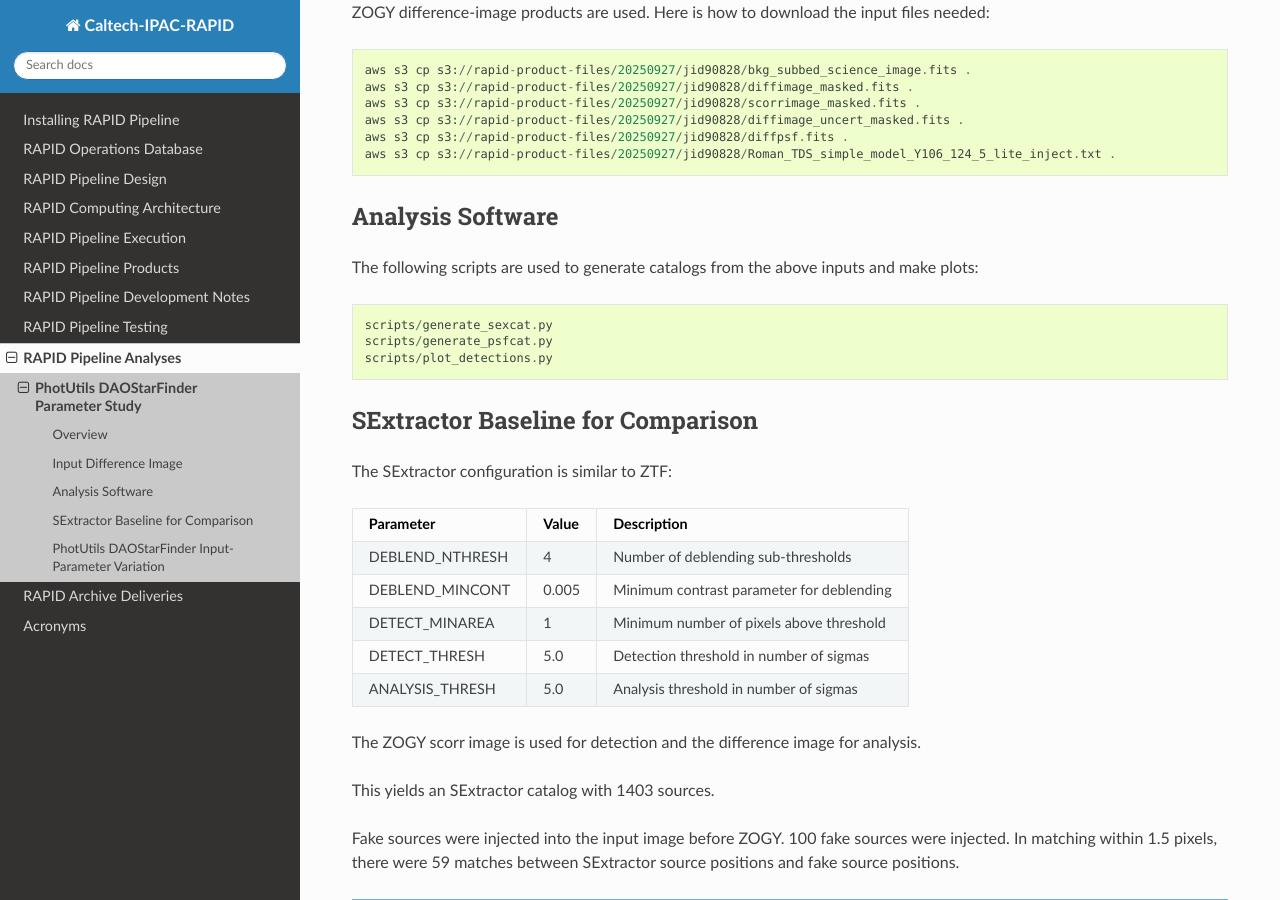
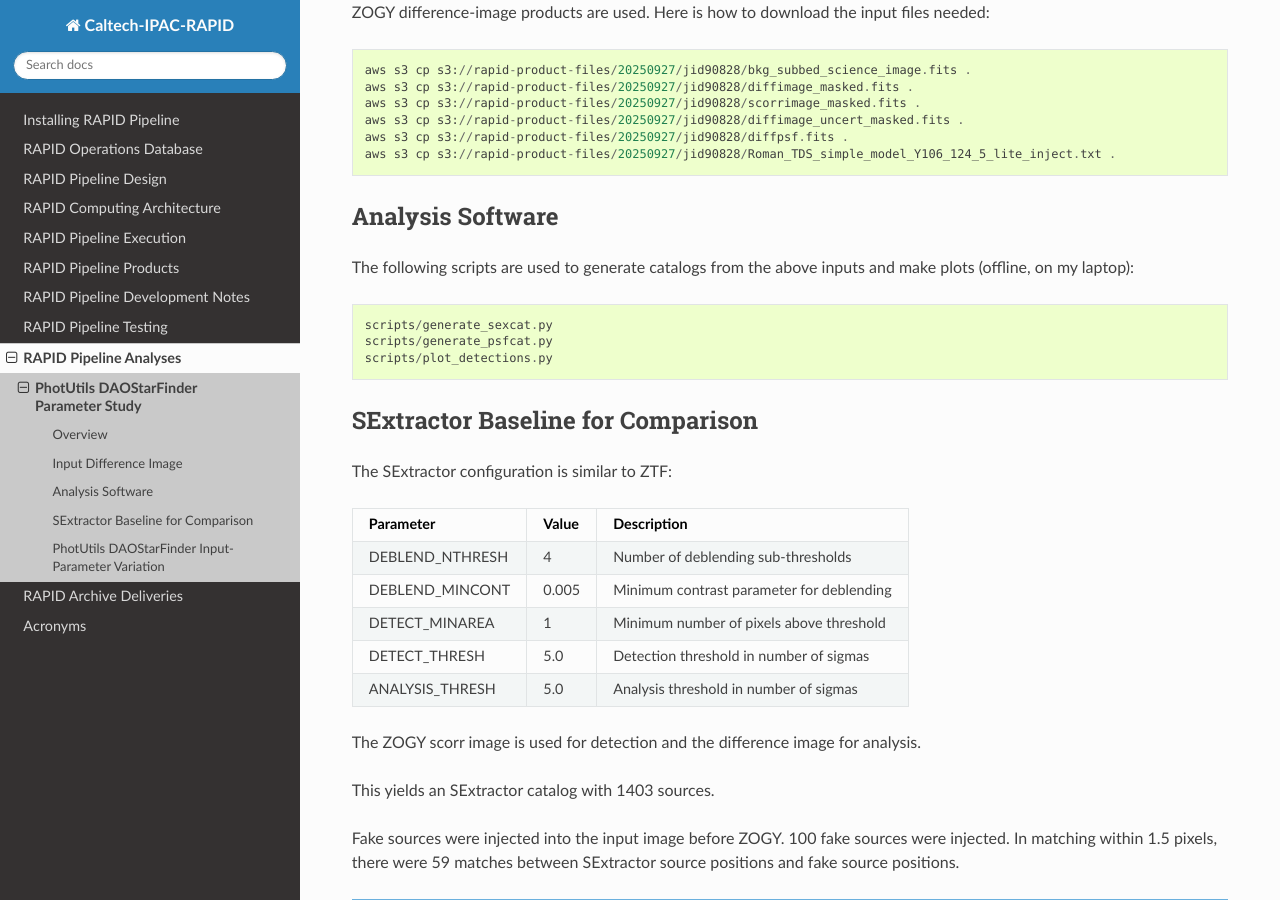
Before and after one commit to Caltech-IPAC/rapid, a Sphinx documentation site: the page built from docs/source/analyses/photutils_daostarfinder_parameters/photutils_daostarfinder_parameters.rst, in a window 1280 px wide and 900 px high, scrolled down 343 px. Built offline with Sphinx 7.4.7 and the Read the Docs theme 3.1.0, drawn with Linux system fonts in a browser that asks for light colours; formulas are drawn with MathJax 3.

Commit message:
Added parenthetical statement.

```diff
--- a/docs/source/analyses/photutils_daostarfinder_parameters/photutils_daostarfinder_parameters.rst
+++ b/docs/source/analyses/photutils_daostarfinder_parameters/photutils_daostarfinder_parameters.rst
@@ -27,7 +27,8 @@ ZOGY difference-image products are used.  Here is how to download the input file
 Analysis Software
 ************************************
 
-The following scripts are used to generate catalogs from the above inputs and make plots:
+The following scripts are used to generate catalogs
+from the above inputs and make plots (offline, on my laptop):
 
 .. code-block::
 
```
